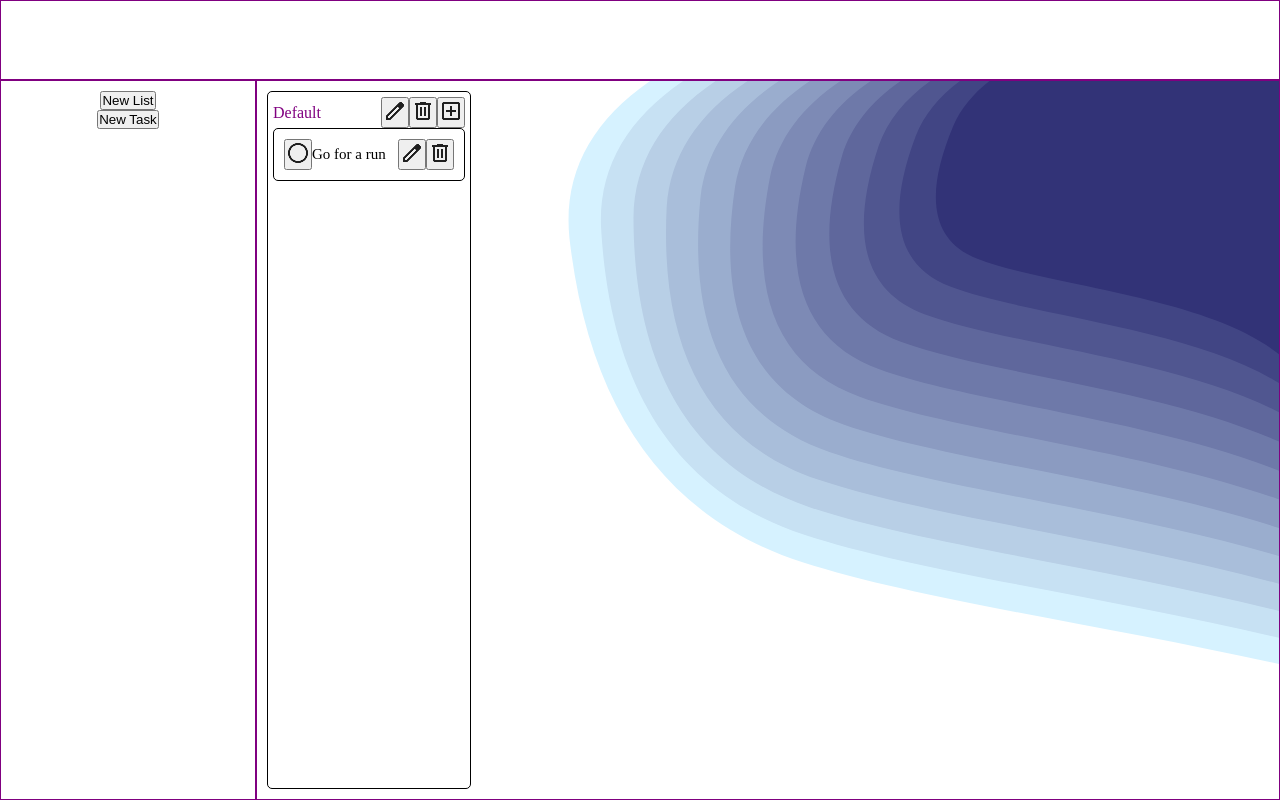
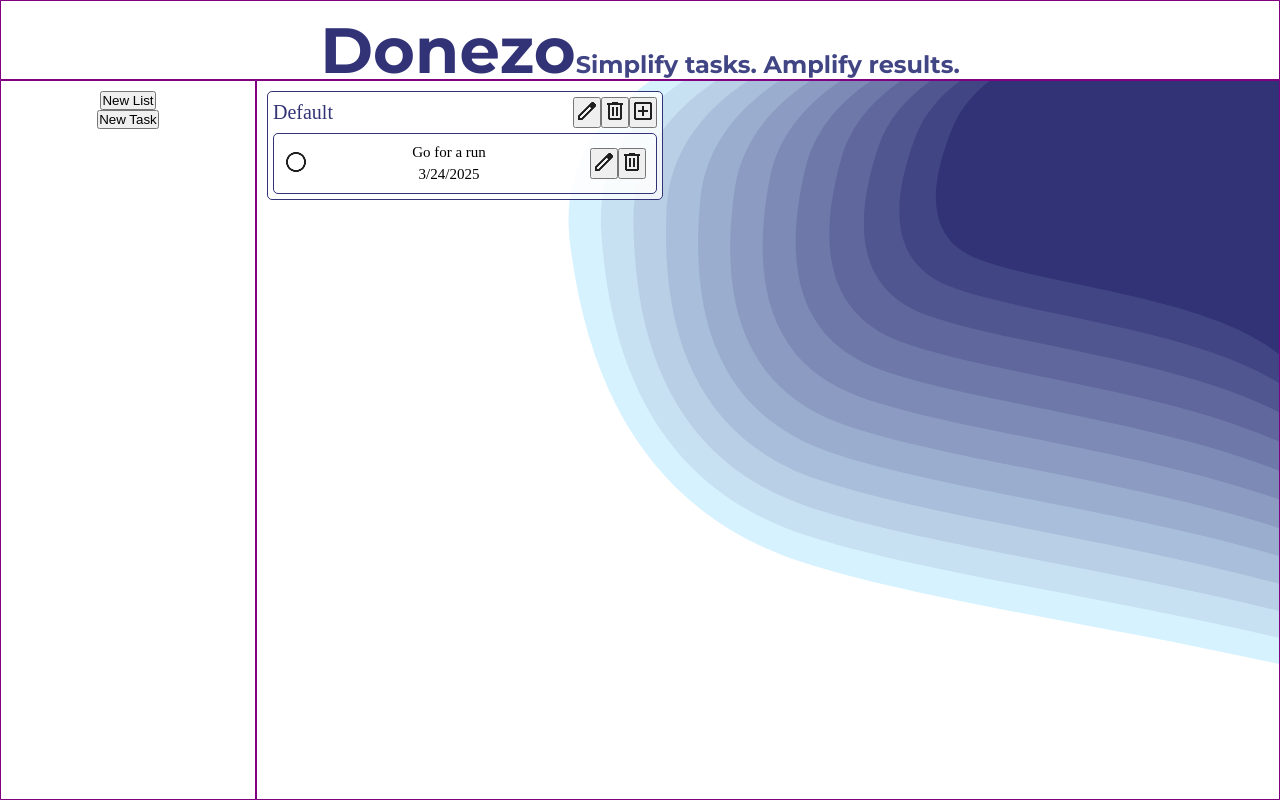
Before and after one commit to kamillask/todo-list-page, a website built with webpack: page src/template.html in a window 1280 px wide. Built offline with nearby package versions, Linux system fonts and the light colour scheme.

Commit message:
Slight changes, added dates to task cards.

```diff
--- a/src/DomHandler.js
+++ b/src/DomHandler.js
@@ -102,6 +102,10 @@ export class DomHandler {
             const taskControls = this.createItem("div", "taskControls");
             const taskMain = this.createItem("div", "taskMain");
 
+            const taskDueDate = this.createItem(("div", "taskDueDate"));
+            taskDueDate.id = "taskDueDate-"+listIndex+index;
+            taskDueDate.textContent = list.taskList[task].dueDate;
+
             const checkedButton = this.createButton("check", "Mark as completed", uncheckedIcon, listIndex+task);
             checkedButton.addEventListener("click", () => {
                 list.taskList[task].toggleComplete();
@@ -134,8 +138,9 @@ export class DomHandler {
             })
             index++;
 
-            taskMain.appendChild(checkedButton);
+            taskEntity.appendChild(checkedButton);
             taskMain.appendChild(taskName);
+            taskMain.appendChild(taskDueDate);
             taskControls.appendChild(editTaskButton);
             taskControls.appendChild(deleteTaskButton);
             taskEntity.appendChild(taskMain);
--- a/src/index.js
+++ b/src/index.js
@@ -5,7 +5,7 @@ import { DomHandler} from "./DomHandler";
 
 const listContainer = new List("Container");
 listContainer.addToList(new List("Default"));
-listContainer.taskList[0].addToList(new Task("Go for a run", " ", ""));
+listContainer.taskList[0].addToList(new Task("Go for a run", " ", "3/24/2025"));
 const taskHandler = new Task("task handler");
 const domHandler = new DomHandler(listContainer, taskHandler);
 domHandler.setUpEventListeners();
--- a/src/styles.css
+++ b/src/styles.css
@@ -20,6 +20,21 @@ body {
     border: 1px solid purple;
     grid-column-start: 1;
     grid-column-end: 3;
+    display: flex;
+    justify-content: center;
+    align-items: flex-end;
+    font-family: 'Montserrat', sans-serif;
+}
+
+.bannerName {
+    font-size: 8vh;
+    margin-bottom: -10px;
+    color: #323377;
+}
+
+.tagline {
+    font-size: 3vh;
+    color: #414584;
 }
 
 #sidebar {
@@ -55,22 +70,25 @@ body {
 input{
     padding: 5px;
     border-radius: 5px;
-    border: 1px solid black;
+    border: 1px solid #323377;
     width: 100%;
 }
 
 .listEntity{
     padding: 5px;
-    border: 1px solid black;
+    border: 1px solid #323377;
     border-radius: 5px;
-    background-color: rgba(255, 255, 255, 0.7);
+    background-color: rgba(255, 255, 255, 0.8);
     display: flex;
     flex-direction: column;
-    width: 15vw;
+    width: 30vw;
+    gap: 5px;
+    height: min-content;
 }
 
 .listName {
-    color: purple;
+    color: #323377;
+    font-size: 20px;
 }
 
 .listMain {
@@ -83,25 +101,36 @@ input{
     display: flex;
     color: black;
     font-size: 15px;
-    border: 1px solid black;
+    border: 1px solid #323377;
+    background-color: rgba(255, 255, 255, 0.5);
     border-radius: 5px;
     padding: 10px;
     align-items: center;
     justify-content: space-between;
+    overflow-wrap: break-word;
+}
 
+.taskControls{
+    display: flex;
 }
 
 .taskMain {
     display: flex;
+    flex-direction: column;
+    justify-content: flex-start;
     align-items: center;
     text-wrap: wrap;
+    word-break: break-all;
+    gap: 5px;
 }
 
-.task {
-    text-wrap: wrap;
+
+button[id^="check-"]{
+    border: none;
+    background-color: transparent;
+    border-radius: 50%;
 }
 
-button[id^="checked-"]{
-    border: none;
-    background-color: transparent;
+button[id^="check-"]:hover{
+    box-shadow: 1px 1px 10px #888888;
 }
--- a/src/template.html
+++ b/src/template.html
@@ -4,10 +4,14 @@
     <meta charset="UTF-8">
     <meta name="viewport" content="width=device-width, initial-scale=1.0">
     <link rel="icon" href="./images/clipboard_favicon_final_16x16.png">
+    <link href="https://fonts.googleapis.com/css2?family=Montserrat:wght@700&display=swap" rel="stylesheet">
     <title>Todo List</title>
 </head>
 <body>
-    <div id="banner"></div>
+    <div id="banner">
+        <div class="bannerName">Donezo</div>
+        <div class="tagline">Simplify tasks. Amplify results.</div>
+    </div>
     <div id="sidebar">
         <button id="newListButton">New List</button>
         <dialog id="addListDialog">
```
